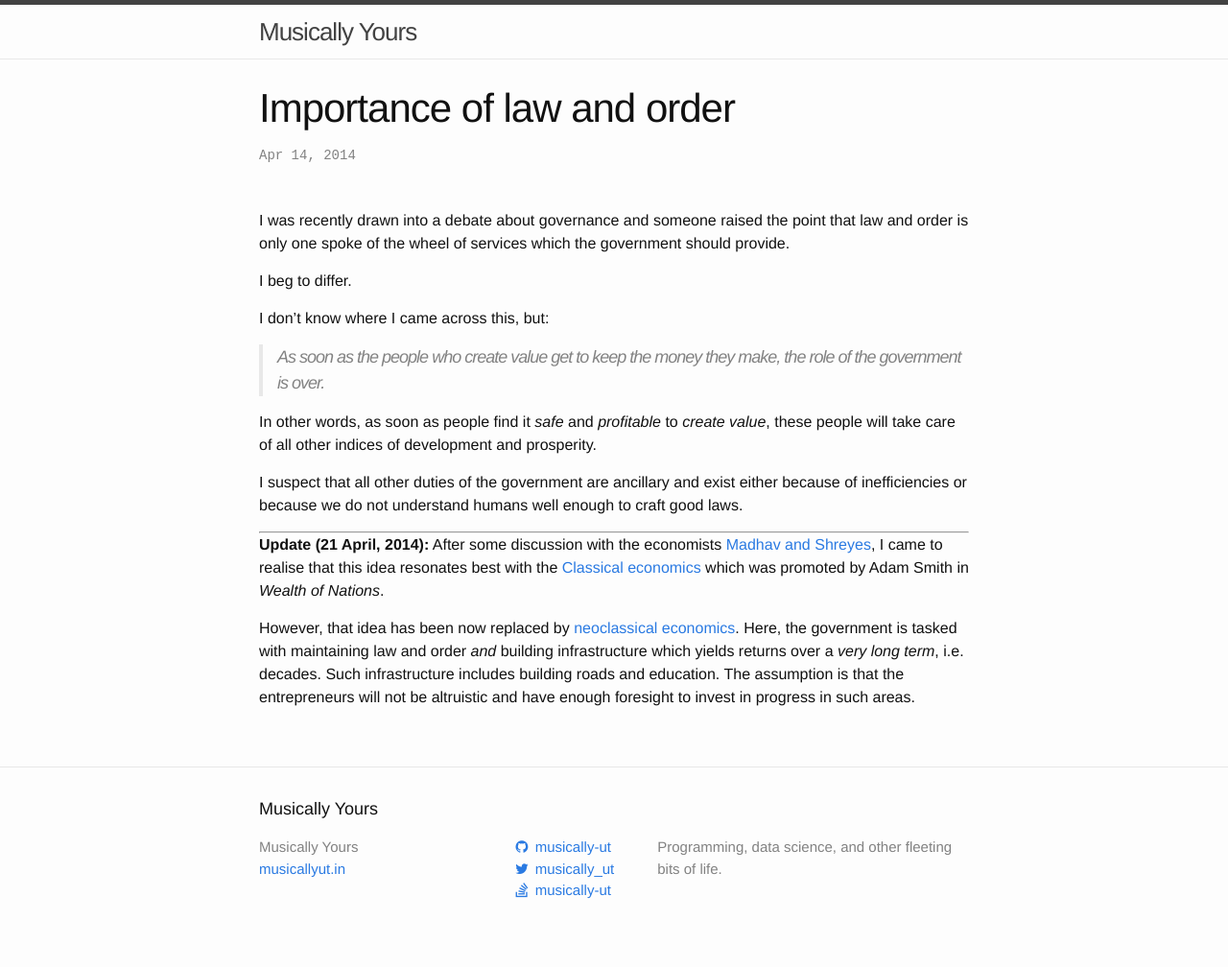
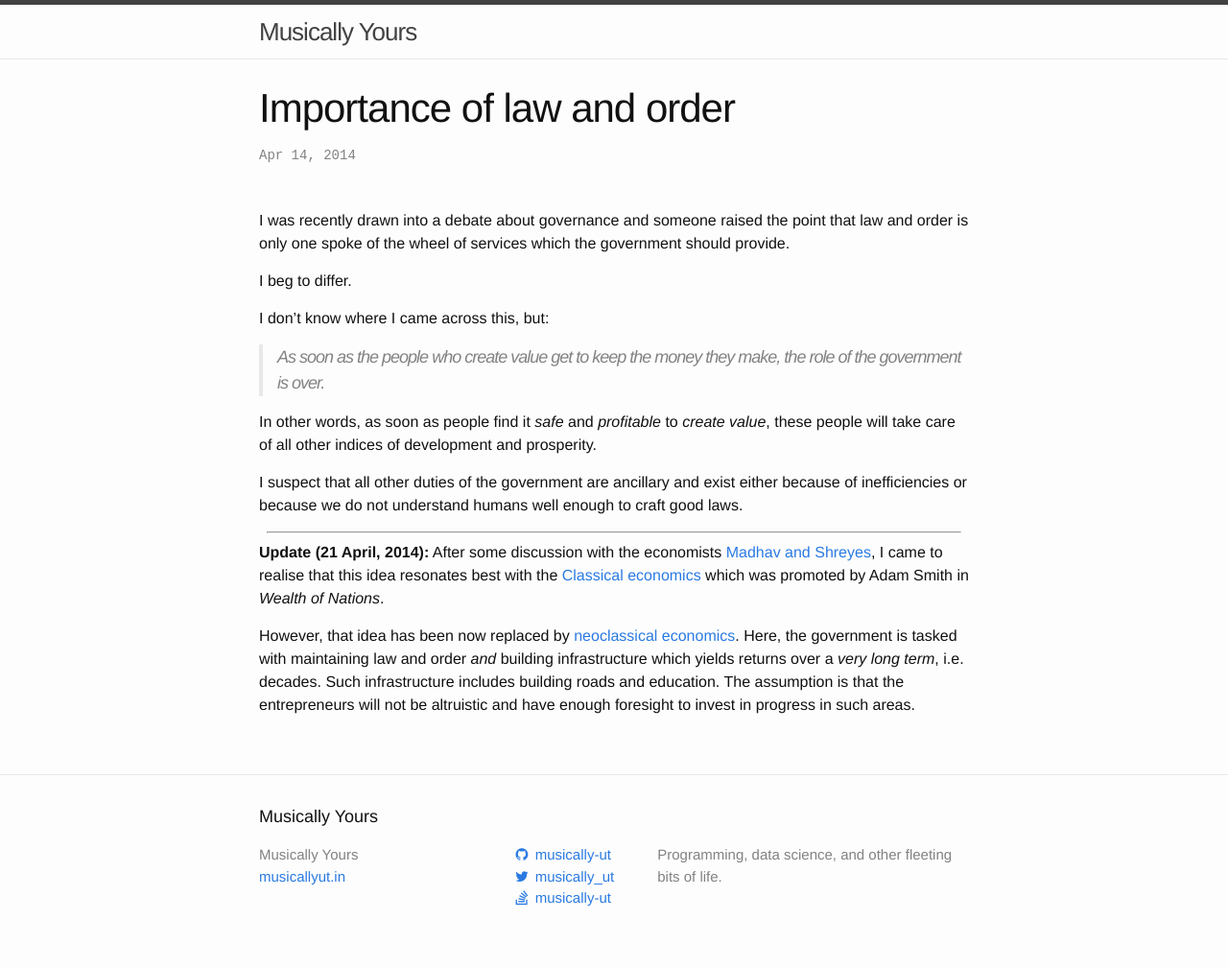
Before and after one commit to musically-ut/musically-ut.github.io, a Jekyll site: the page built from _posts/2014-04-14-importance-of-law-and-order.markdown, in a window 1280 px wide. Shown: the whole page at 96% size. Built offline with Jekyll 4.4.1, drawn with Linux system fonts in a browser that asks for light colours; nearby versions of some CDN libraries.

Commit message:
Give <hr> some more margin.

```diff
--- a/css/main.scss
+++ b/css/main.scss
@@ -70,10 +70,14 @@ button:active {
     margin: 0.25rem 0;
 }
 
-
 // Import partials from `sass_dir` (defaults to `_sass`)
 @import
         "base",
         "layout",
         "syntax-highlighting"
 ;
+
+hr {
+    margin: 0.5em;
+    color: #777;
+}
```
